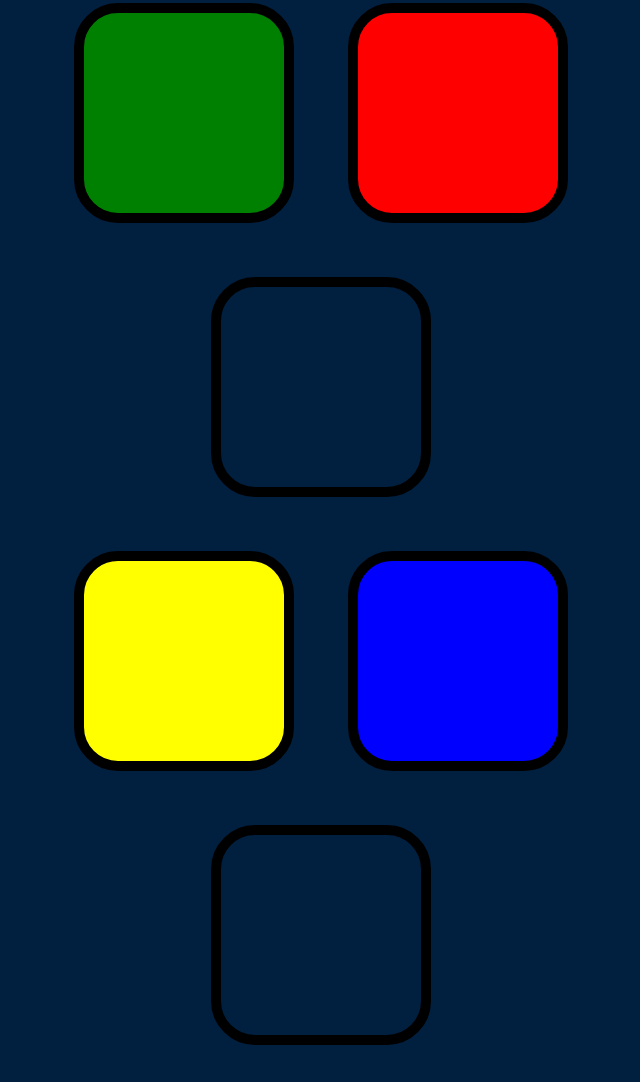
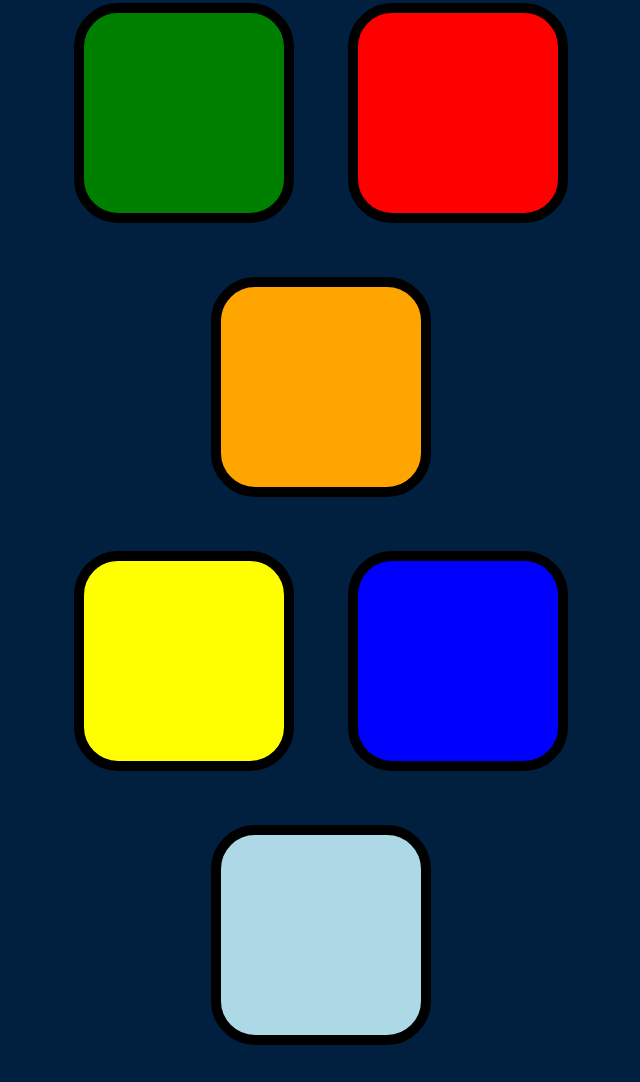
Before and after one commit to SriramAkshith/game, a plain HTML site: page Simon-Game-main/index.html in a window 1280 px wide. Shown: the part 196-1278 px from the top of the page, without its empty margins (319-959 px from the left). Drawn offline with nearby package versions, Linux system fonts and the light colour scheme.

Commit message:
Update styles.css

```diff
--- a/Simon-Game-main/styles.css
+++ b/Simon-Game-main/styles.css
@@ -47,6 +47,14 @@ body {
   background-color: yellow;
 }
 
+.orange{
+    background-color:orange;
+}
+
+.lightblue{
+    background-color:lightblue;
+}
+
 .pressed {
   box-shadow: 0 0 20px white;
   background-color: grey;
```
